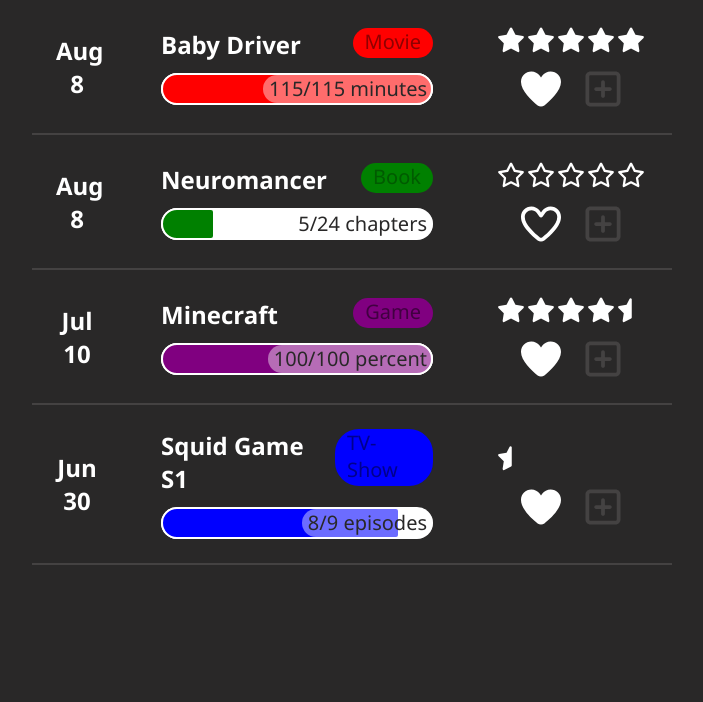
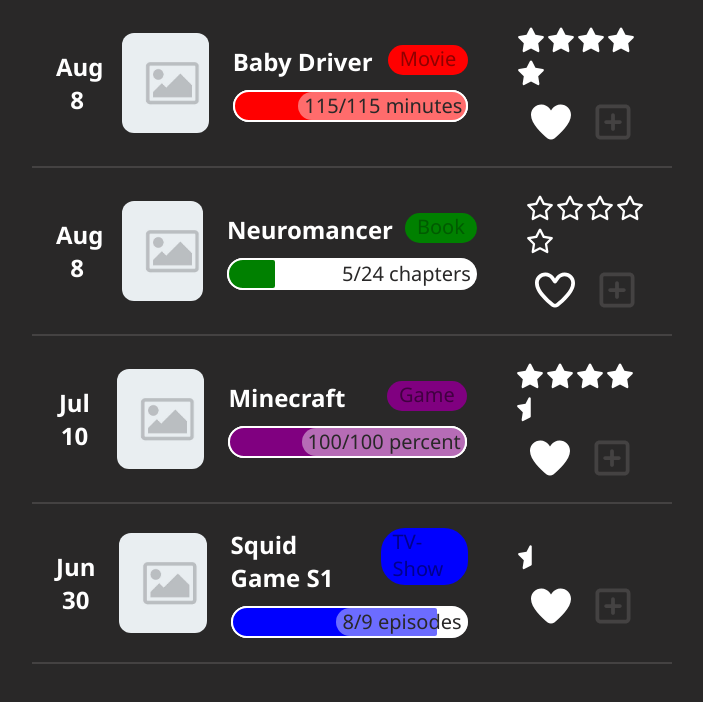
Before and after one commit to b3nbino/accumulate, a React (Vite) app in the folder app/: page / in a window 1280 px wide. Shown: the top 702 px of the page, without its empty margins (288-991 px from the left). Built offline with nearby package versions, Linux system fonts and the light colour scheme.

Commit message:
Updated README. Added placeholder thumbnail image with styling.

```diff
--- a/app/src/App.tsx
+++ b/app/src/App.tsx
@@ -137,6 +137,9 @@
                 <p>{part}</p>
               ))}
           </div>
+          <div className="entry-thumb">
+            <img src="./public/placeholder.jpg" alt="" />
+          </div>
           <div className="diary-middle">
             <div className="header">
               <p className="title">{entry.title}</p>
--- a/app/src/index.css
+++ b/app/src/index.css
@@ -136,3 +136,16 @@
   background-color: rgba(255, 255, 255, 0.425);
   border-radius: 24px;
 }
+
+.entry-thumb {
+  height: 100px;
+  width: 100px;
+  overflow: hidden;
+  border-radius: 12px;
+}
+
+.entry-thumb img {
+  height: inherit;
+  width: inherit;
+  object-fit: cover;
+}
```
Also changed, not shown: app/public/placeholder.jpg (added), 1 other file (tests, documents, lock files or other folders).
